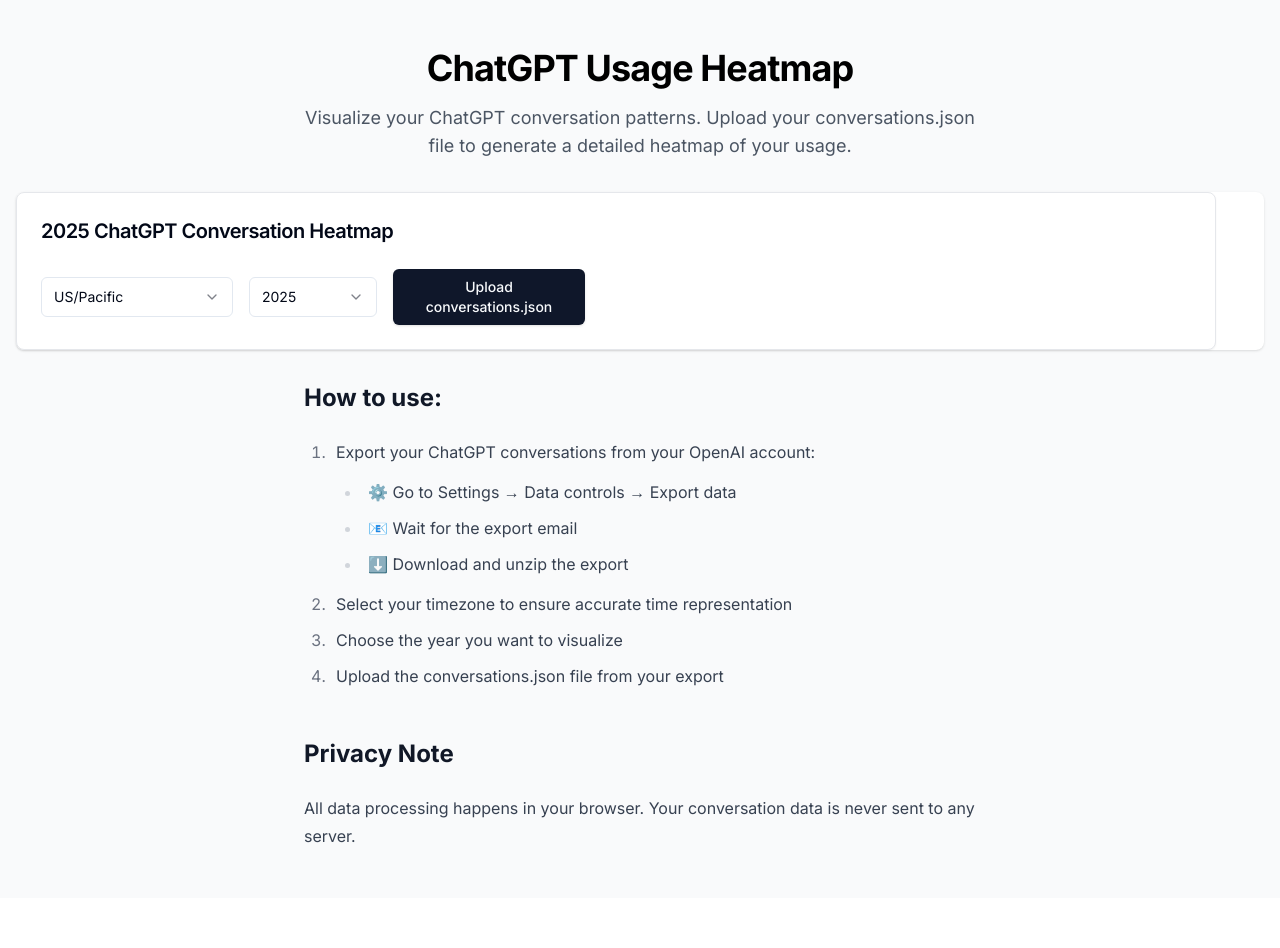
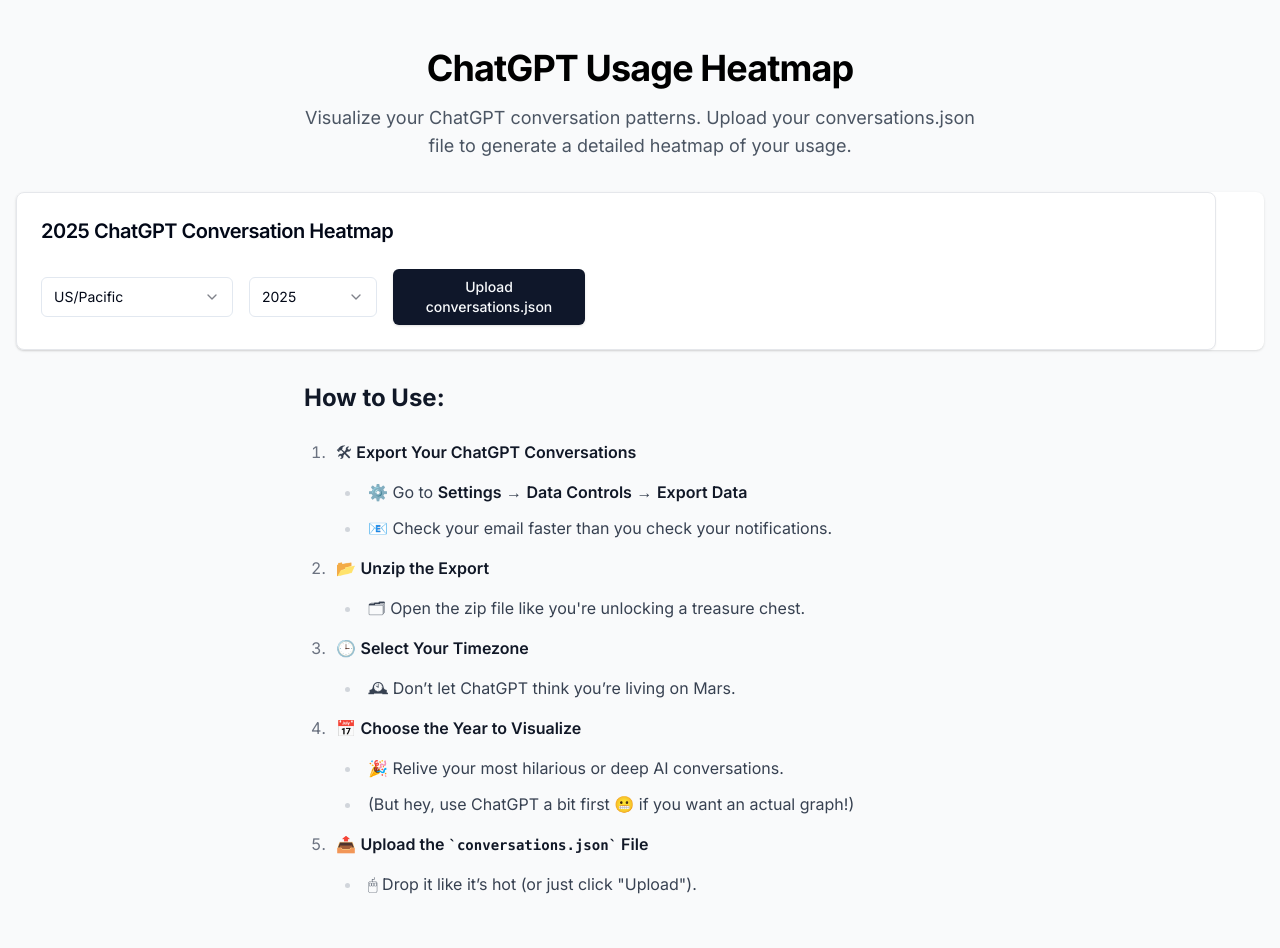
Before and after one commit to Virtuoso633/ChatGpt_Heatmap_Generator, a Next.js app: page / in a window 1280 px wide. Shown: the top 948 px of the page. Before the commit the page ends 898 px from the top, so only its background shows below. Built offline with nearby package versions, Linux system fonts and the light colour scheme.

Commit message:
page.tsx change

```diff
--- a/app/page.tsx
+++ b/app/page.tsx
@@ -117,23 +117,47 @@ export default function Home() {
       </div>
 
       <div className="max-w-2xl mx-auto prose">
-        <h2>How to use:</h2>
+        <h2>How to Use:</h2>
         <ol>
-          <li>Export your ChatGPT conversations from your OpenAI account:
+          <li>
+            🛠 <strong>Export Your ChatGPT Conversations</strong>
             <ul>
-              <li><span role="img" aria-label="settings">⚙️</span> Go to Settings → Data controls → Export data</li>
-              <li><span role="img" aria-label="email">📧</span> Wait for the export email</li>
-              <li><span role="img" aria-label="download">⬇️</span> Download and unzip the export</li>
+              <li>⚙️ Go to <strong>Settings</strong> → <strong>Data Controls</strong> → <strong>Export Data</strong></li>
+              <li>📧 Check your email faster than you check your notifications.</li>
             </ul>
           </li>
-          <li>Select your timezone to ensure accurate time representation</li>
-          <li>Choose the year you want to visualize</li>
-          <li>Upload the conversations.json file from your export</li>
+          <li>
+            📂 <strong>Unzip the Export</strong>
+            <ul>
+              <li>🗂 Open the zip file like you're unlocking a treasure chest.</li>
+            </ul>
+          </li>
+          <li>
+            🕒 <strong>Select Your Timezone</strong>
+            <ul>
+              <li>🕰 Don’t let ChatGPT think you’re living on Mars.</li>
+            </ul>
+          </li>
+          <li>
+            📅 <strong>Choose the Year to Visualize</strong>
+            <ul>
+              <li>🎉 Relive your most hilarious or deep AI conversations.</li>
+              <li>(But hey, use ChatGPT a bit first 😬 if you want an actual graph!)</li>
+            </ul>
+          </li>
+          <li>
+            📤 <strong>Upload the <code>conversations.json</code> File</strong>
+            <ul>
+              <li>🖱 Drop it like it’s hot (or just click "Upload").</li>
+            </ul>
+          </li>
         </ol>
 
-        <h2>Privacy Note</h2>
+        <h2>🎭 Privacy Note:</h2>
         <p>
-          All data processing happens in your browser. Your conversation data is never sent to any server.
+          Your data stays in your browser!<br />
+          No shady uploads to some mystery server.<br />
+          Even ChatGPT won’t know your secrets. 🤫
         </p>
       </div>
     </div>
```
Also changed, not shown: 1 other file (tests, documents, lock files or other folders).
